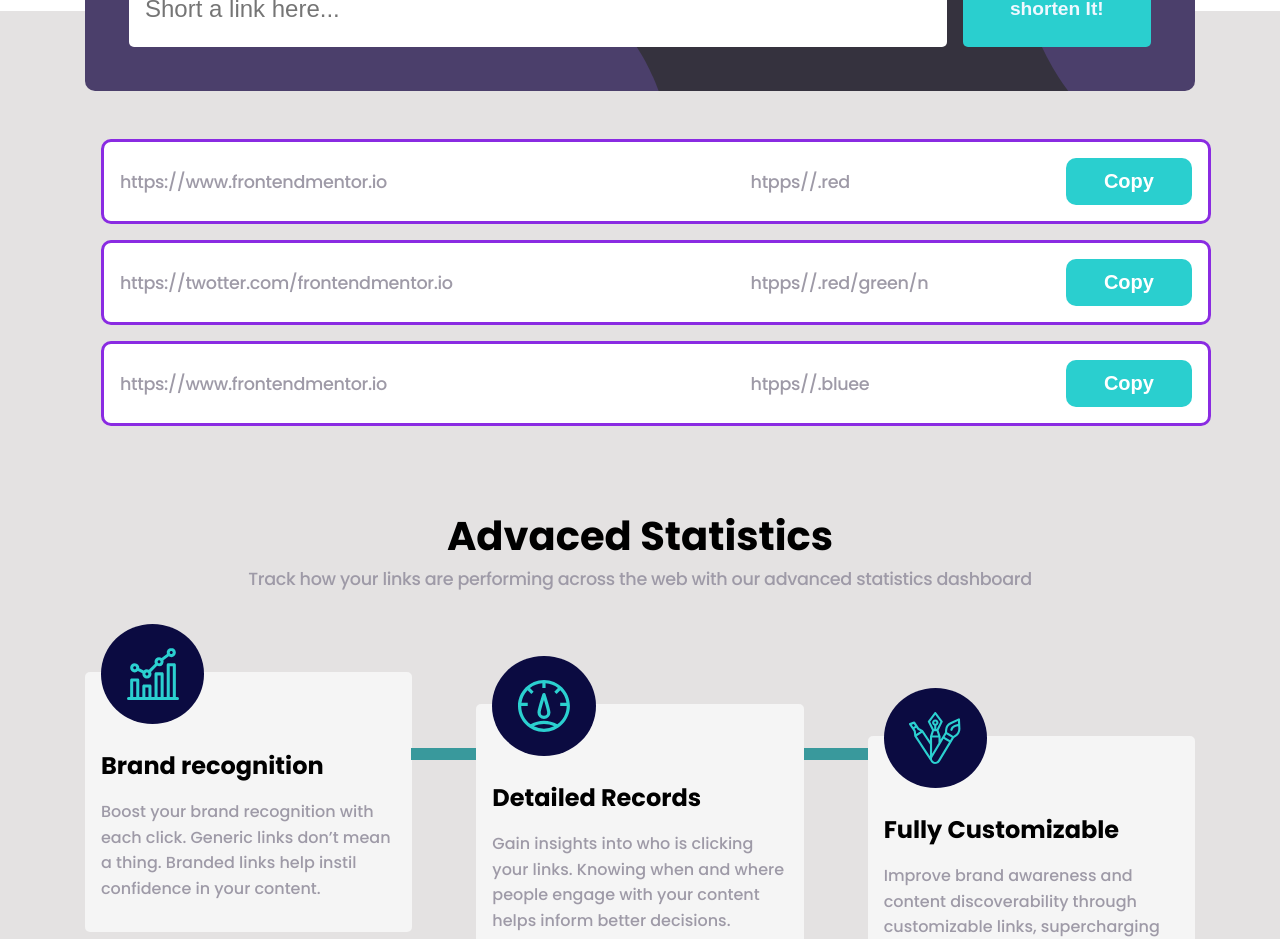
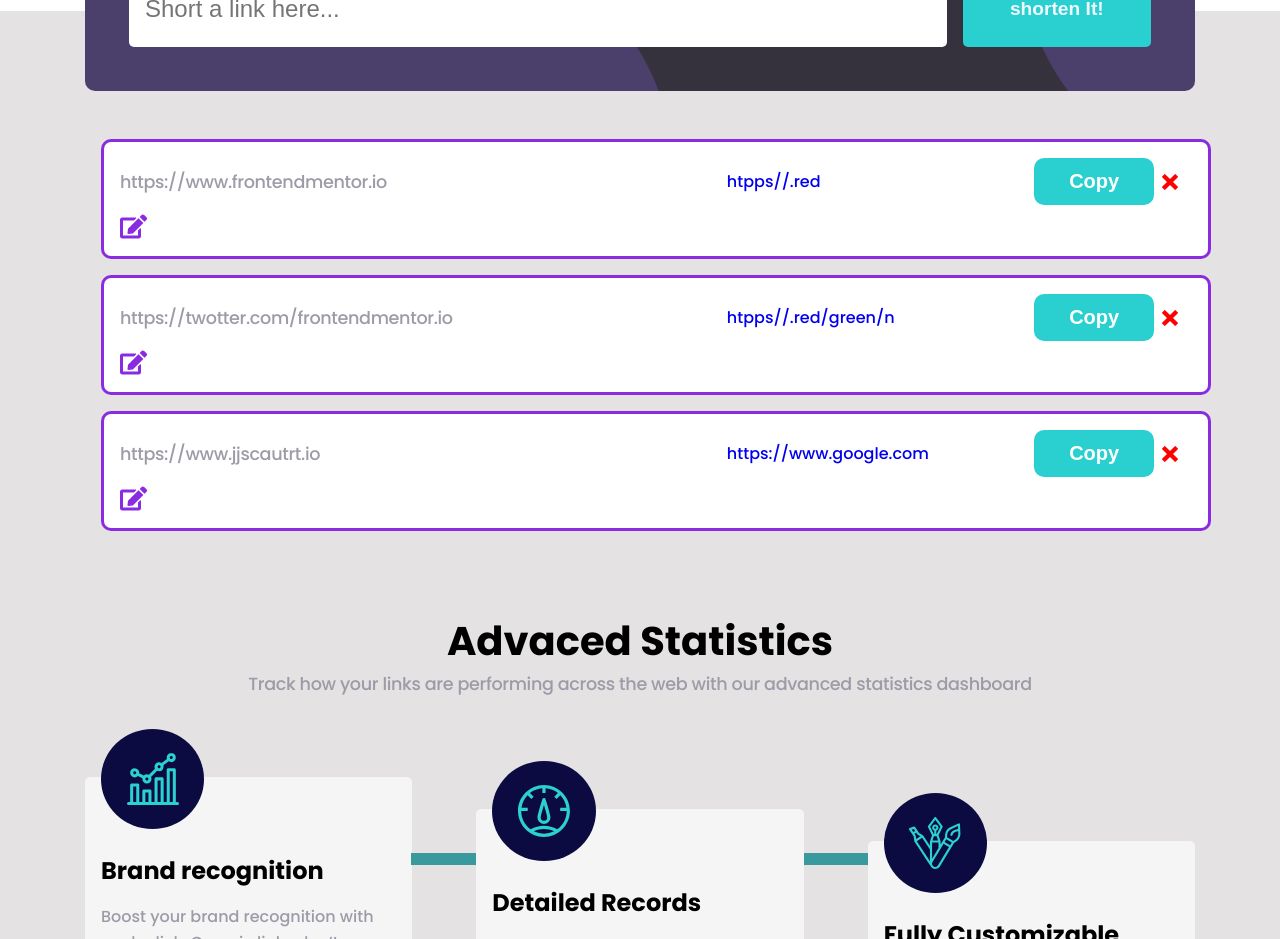
Before and after one commit to Jinatey/url-shortning-api, a React (Create React App) app: page / in a window 1280 px wide. Shown: the part 940-1879 px from the top of the page. Built offline with nearby package versions, Linux system fonts and the light colour scheme.

Commit message:
add deleting editing

```diff
--- a/src/App.css
+++ b/src/App.css
@@ -167,7 +167,8 @@ a {
   width: 100%;
   border: solid;
   display: grid;
-  grid-template-columns: 1fr 0.5fr 0.2fr;
+  grid-template-columns: 1fr 0.5fr 0.2fr 0.05fr;
+  gap: 0.5rem;
   background-color: #fff;
   border-radius: 10px;
   align-items: center;
--- /dev/null
+++ b/src/LinkItem.jsx
@@ -0,0 +1,83 @@
+/* eslint-disable jsx-a11y/anchor-is-valid */
+import { ImCross } from 'react-icons/im';
+import { FaEdit } from 'react-icons/fa';
+import { useState } from 'react';
+
+const LinkItem = ({ li, delteTask, links, setLinks }) => {
+  const [editing, setEditing] = useState(false);
+  const [editText, setEditText] = useState(li.name);
+
+  return (
+    <div className='link-wrap'>
+      {editing ? (
+        <input
+          style={{ fontSize: '1.5rem' }}
+          type='text'
+          value={editText}
+          onChange={(e) => setEditText(e.target.value)}
+        />
+      ) : (
+        <p className='pf'>{li.name}</p>
+      )}
+
+      <a href={li.shortLink} target='_blank' rel="noreferrer">{li.shortLink}</a>
+
+      <button
+        onClick={(e) => {
+          navigator.clipboard.writeText(
+            e.target.parentElement.querySelector('a').textContent
+          );
+
+          e.target.textContent = 'copied';
+          e.target.style.backgroundColor = 'rgb(11, 11, 65)';
+          setTimeout(() => {
+            e.target.textContent = 'copy';
+            e.target.style.backgroundColor = ' hsl(180, 66%, 49%)';
+          }, 2000);
+        }}
+      >
+        Copy
+      </button>
+
+      <ImCross
+        style={{ cursor: 'pointer', color: 'red' }}
+        onClick={() => delteTask(li.name)}
+      />
+
+      <FaEdit
+        onClick={() => setEditing(true)}
+        size={27}
+        style={{ cursor: 'pointer' }}
+      />
+
+      {editing && (
+        <>
+          <button onClick={() => setEditing(false)}>cancle</button>
+
+          <button
+            onClick={() => {
+              fetch(`https://api.shrtco.de/v2/shorten?url=${editText}`)
+                .then((res) => res.json())
+                .then((data) => {
+                  const updatedLinks = links.map((link) =>
+                    link.name === li.name
+                      ? {
+                          ...link,
+                          name: editText,
+                          shortLink: data.result.full_short_link2,
+                        }
+                      : link
+                  );
+                  setLinks(updatedLinks);
+                });
+            }}
+          >
+            save
+          </button>
+        </>
+      )}
+    </div>
+  );
+};
+
+export default LinkItem;
--- a/src/SecondContainer.jsx
+++ b/src/SecondContainer.jsx
@@ -1,16 +1,28 @@
 import { useState } from 'react';
+
+import LinkItem from './LinkItem';
 
 const SecondContainer = () => {
   const [links, setLinks] = useState([
-    { name: 'https://www.frontendmentor.io', shortLink: 'htpps//.red' },
+    {
+      name: 'https://www.frontendmentor.io',
+      shortLink: 'htpps//.red',
+    },
     {
       name: 'https://twotter.com/frontendmentor.io',
       shortLink: 'htpps//.red/green/n',
     },
-    { name: 'https://www.frontendmentor.io', shortLink: 'htpps//.bluee' },
+    {
+      name: 'https://www.jjscautrt.io',
+      shortLink: 'https://www.google.com',
+    },
   ]);
   const [text, setText] = useState('');
   const [error, setError] = useState('');
+
+  const delteTask = (name) => {
+    setLinks(links.filter((l) => l.name !== name));
+  };
 
   return (
     <>
@@ -35,9 +47,7 @@ const SecondContainer = () => {
                 }
 
                 fetch(`https://api.shrtco.de/v2/shorten?url=${text}`)
-                  .then((res) => {
-                    return res.json();
-                  })
+                  .then((res) => res.json())
                   .then((data) => {
                     const updatedLinks = [
                       ...links,
@@ -69,27 +79,13 @@ const SecondContainer = () => {
           <div className='headingtext'>
             <div className='link-div'>
               {links.map((li, index) => (
-                <div key={li.name + index} className='link-wrap'>
-                  <p className='pf'>{li.name}</p>
-                  <p>{li.shortLink}</p>
-                  <button
-                    onClick={(e) => {
-                      navigator.clipboard.writeText(
-                        e.target.parentElement.querySelector('p:nth-child(2)')
-                          .textContent
-                      );
-
-                      e.target.textContent = 'copied';
-                      e.target.style.backgroundColor = 'rgb(11, 11, 65)';
-                      setTimeout(() => {
-                        e.target.textContent = 'copy';
-                        e.target.style.backgroundColor = ' hsl(180, 66%, 49%)';
-                      }, 2000);
-                    }}
-                  >
-                    Copy
-                  </button>
-                </div>
+                <LinkItem
+                  links={links}
+                  setLinks={setLinks}
+                  key={li.name + index}
+                  li={li}
+                  delteTask={delteTask}
+                />
               ))}
             </div>
 
--- a/src/index.js
+++ b/src/index.js
@@ -2,7 +2,6 @@ import React from 'react';
 import ReactDOM from 'react-dom/client';
 import './index.css';
 import App from './App';
-import reportWebVitals from './reportWebVitals';
 
 const root = ReactDOM.createRoot(document.getElementById('root'));
 root.render(
@@ -14,4 +13,3 @@ root.render(
 // If you want to start measuring performance in your app, pass a function
 // to log results (for example: reportWebVitals(console.log))
 // or send to an analytics endpoint. Learn more: https://bit.ly/CRA-vitals
-reportWebVitals();
--- a/src/reportWebVitals.js
+++ /dev/null
@@ -1,13 +0,0 @@
-const reportWebVitals = onPerfEntry => {
-  if (onPerfEntry && onPerfEntry instanceof Function) {
-    import('web-vitals').then(({ getCLS, getFID, getFCP, getLCP, getTTFB }) => {
-      getCLS(onPerfEntry);
-      getFID(onPerfEntry);
-      getFCP(onPerfEntry);
-      getLCP(onPerfEntry);
-      getTTFB(onPerfEntry);
-    });
-  }
-};
-
-export default reportWebVitals;
```
Also changed, not shown: 1 other file (tests, documents, lock files or other folders).
